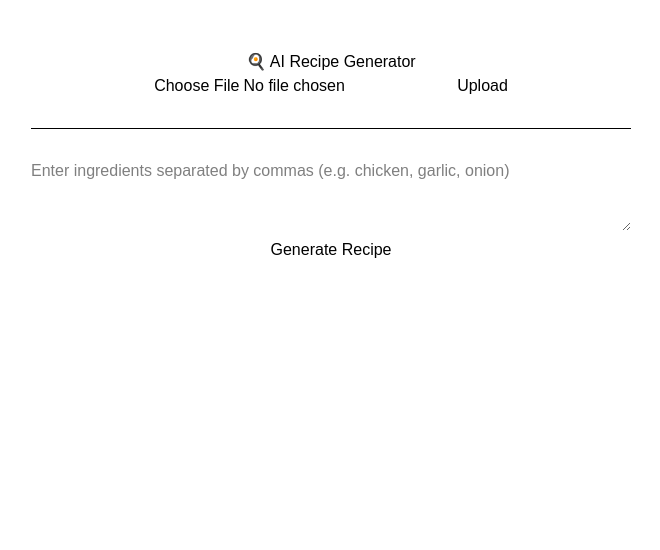
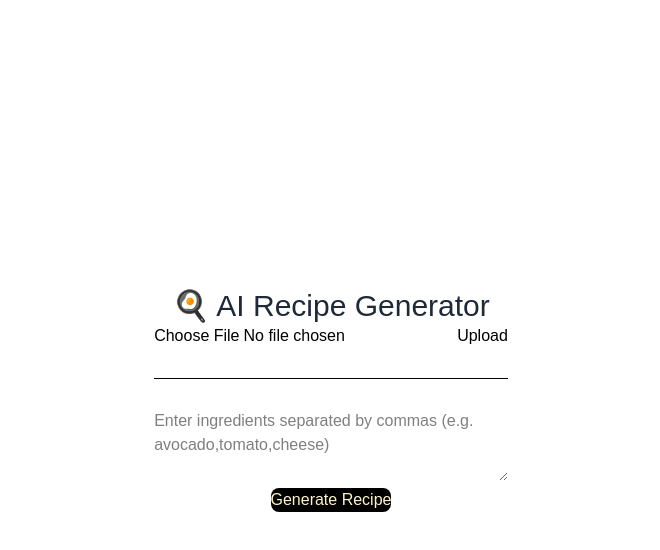
Before and after one commit to zehracodes29/aireciperecommenderfrontend, a Next.js app: page /FileUpload in a window 1280 px wide. Shown: the top 550 px of the page, without its empty margins (309-969 px from the left). Built offline with nearby package versions, Linux system fonts and the light colour scheme.

Commit message:
styling of fileupload page

```diff
--- a/src/app/FileUpload/page.jsx
+++ b/src/app/FileUpload/page.jsx
@@ -60,8 +60,12 @@ const FileUpload = () => {
   };
 
   return (
+
+
+
+    <div className="background-yellow-200 min-h-screen flex items-center justify-center">
     <div style={styles.container}>
-      <h2>🍳 AI Recipe Generator</h2>
+      <h2 className="title text-3xl text-gray-800 ">🍳 AI Recipe Generator</h2>
 
       {/* File upload section */}
       <input type="file" onChange={handleFileChange} />
@@ -72,14 +76,14 @@ const FileUpload = () => {
 
       {/* Gemini recipe generator */}
       <textarea
-        placeholder="Enter ingredients separated by commas (e.g. chicken, garlic, onion)"
+        placeholder="Enter ingredients separated by commas (e.g. avocado,tomato,cheese)"
         value={ingredients}
         onChange={(e) => setIngredients(e.target.value)}
         rows={3}
         style={{ width: "100%" }}
       />
 
-      <button onClick={handleGenerateRecipe} disabled={loading}>
+      <button className="rounded-lg bg-black text-amber-100" onClick={handleGenerateRecipe} disabled={loading}>
         {loading ? "Generating..." : "Generate Recipe"}
       </button>
 
@@ -91,6 +95,7 @@ const FileUpload = () => {
           </pre>
         </div>
       )}
+    </div>
     </div>
   );
 };
```
